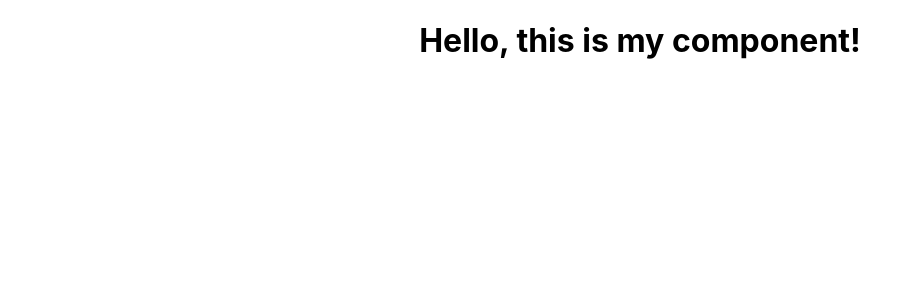
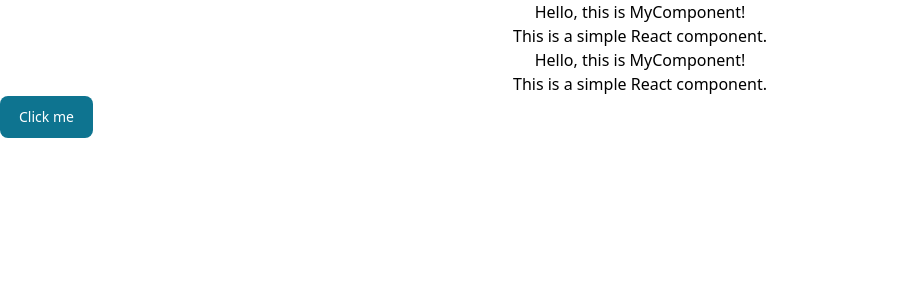
Before and after one commit to ShehanGit/Blood-Donation-Management-System, a React (Create React App) app in the folder frontend/blood_donation_app/: page / in a window 1280 px wide. Shown: the top 300 px of the page, without its empty margins (0-921 px from the left). Built offline with nearby package versions, Linux system fonts and the light colour scheme.

Commit message:
Folobite installed
Index.css  updated

```diff
--- a/frontend/blood_donation_app/package.json
+++ b/frontend/blood_donation_app/package.json
@@ -6,6 +6,7 @@
     "@testing-library/jest-dom": "^5.17.0",
     "@testing-library/react": "^13.4.0",
     "@testing-library/user-event": "^13.5.0",
+    "flowbite-react": "^0.9.0",
     "react": "^18.3.1",
     "react-dom": "^18.3.1",
     "react-scripts": "5.0.1",
--- a/frontend/blood_donation_app/src/App.js
+++ b/frontend/blood_donation_app/src/App.js
@@ -1,10 +1,14 @@
 import './App.css';
 import MyComponent from './component/MyComponent';
+import NavBar from './component/NavBar';
+
 
 function App() {
   return (
     <div className="App">
-     <MyComponent />
+      <MyComponent/ >
+      <NavBar/ >
+
     </div>
   );
 }
--- a/frontend/blood_donation_app/src/component/MyComponent.js
+++ /dev/null
@@ -1,12 +0,0 @@
-// src/MyComponent.js
-import React from 'react';
-
-function MyComponent() {
-  return (
-    <div>
-      <h1>Hello, this is my component!</h1>
-    </div>
-  );
-}
-
-export default MyComponent;
--- /dev/null
+++ b/frontend/blood_donation_app/src/component/MyComponent.jsx
@@ -0,0 +1,12 @@
+import React from 'react';
+
+const MyComponent = () => {
+    return (
+        <div>
+            <h1>Hello, this is MyComponent!</h1>
+            <p>This is a simple React component.</p>
+        </div>
+    );
+};
+
+export default MyComponent;
--- /dev/null
+++ b/frontend/blood_donation_app/src/component/NavBar.jsx
@@ -0,0 +1,16 @@
+import React from 'react';
+import { Button } from "flowbite-react";
+
+
+const NavBar = () => {
+    return (
+        <div>
+            <h1>Hello, this is MyComponent!</h1>
+            <p>This is a simple React component.</p>
+            <Button>Click me</Button>
+
+        </div>
+    );
+};
+
+export default NavBar;
--- a/frontend/blood_donation_app/src/index.css
+++ b/frontend/blood_donation_app/src/index.css
@@ -1,4 +1,8 @@
-body {
+@tailwind base;
+@tailwind components;
+@tailwind utilities;
+
+/* body {
   margin: 0;
   font-family: -apple-system, BlinkMacSystemFont, 'Segoe UI', 'Roboto', 'Oxygen',
     'Ubuntu', 'Cantarell', 'Fira Sans', 'Droid Sans', 'Helvetica Neue',
@@ -10,4 +14,4 @@ body {
 code {
   font-family: source-code-pro, Menlo, Monaco, Consolas, 'Courier New',
     monospace;
-}
+} */
--- /dev/null
+++ b/frontend/blood_donation_app/tailwind.config.js
@@ -0,0 +1,17 @@
+/** @type {import('tailwindcss').Config} */
+
+const flowbite = require("flowbite-react/tailwind");
+
+module.exports = {
+  content: ["./src/**/*.{js,jsx,ts,tsx}",
+    flowbite.content()
+
+  ],
+  theme: {
+    extend: {},
+  },
+  plugins: [
+    flowbite.plugin(),
+
+  ],
+};
```
Also changed, not shown: 1 other file (tests, documents, lock files or other folders).
